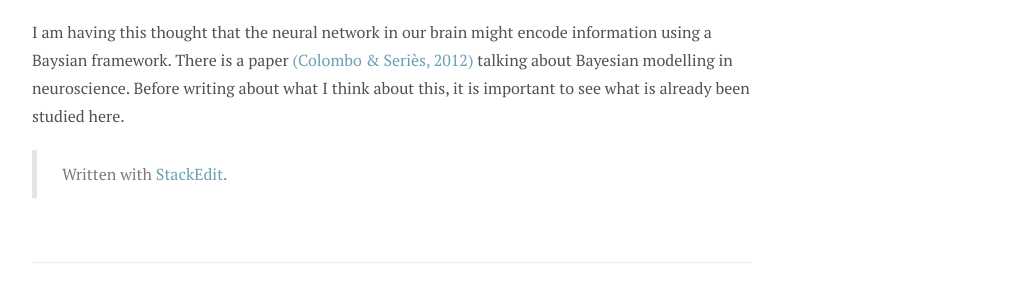
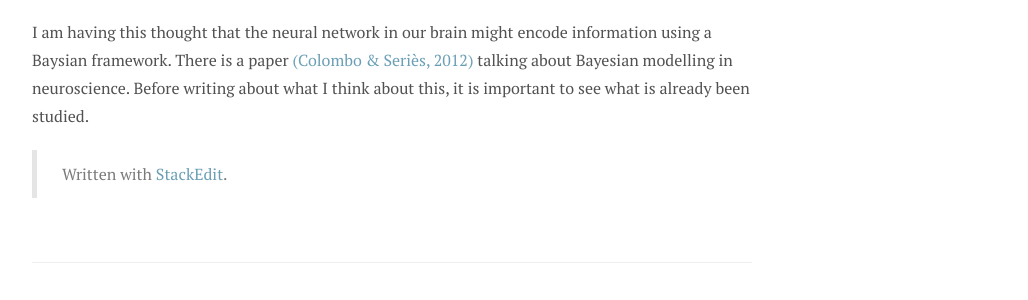
Before and after one commit to andylikescodes/andylikescodes.github.io, a Jekyll site: the page built from _posts/2020-04-18-Baysian-Brain.md, in a window 1280 px wide and 934 px high. Shown: the part 291-591 px from the top of the window, without its empty margins (248-1276 px from the left). Built offline with Jekyll 4.4.1, drawn with Linux system fonts in a browser that asks for light colours; nearby versions of some CDN libraries; comment, search, counter and statistics services are not loaded.

Commit message:
_posts/2020-04-18-Baysian-Brain.md updated from https://stackedit.io/

```diff
--- a/_posts/2020-04-18-Baysian-Brain.md
+++ b/_posts/2020-04-18-Baysian-Brain.md
@@ -6,9 +6,11 @@ category: Brain
 ---
 
 ## How much Bayes is it in our brain?
-I am having this thought that the neural network in our brain might encode information using a Baysian framework. There is a paper [(Colombo & Seriès, 2012)](https://www.zotero.org/google-docs/?B67pov) talking about Bayesian modelling in neuroscience. Before writing about what I think about this, it is important to see what is already been studied here.
+I am having this thought that the neural network in our brain might encode information using a Baysian framework. There is a paper [(Colombo & Seriès, 2012)](https://www.zotero.org/google-docs/?B67pov) talking about Bayesian modelling in neuroscience. Before writing about what I think about this, it is important to see what is already been studied.
+
+
 
 > Written with [StackEdit](https://stackedit.io/).
 <!--stackedit_data:
-eyJoaXN0b3J5IjpbLTczNjgyNjQ5OV19
+eyJoaXN0b3J5IjpbLTc5MTYwNzE0MV19
 -->
```
